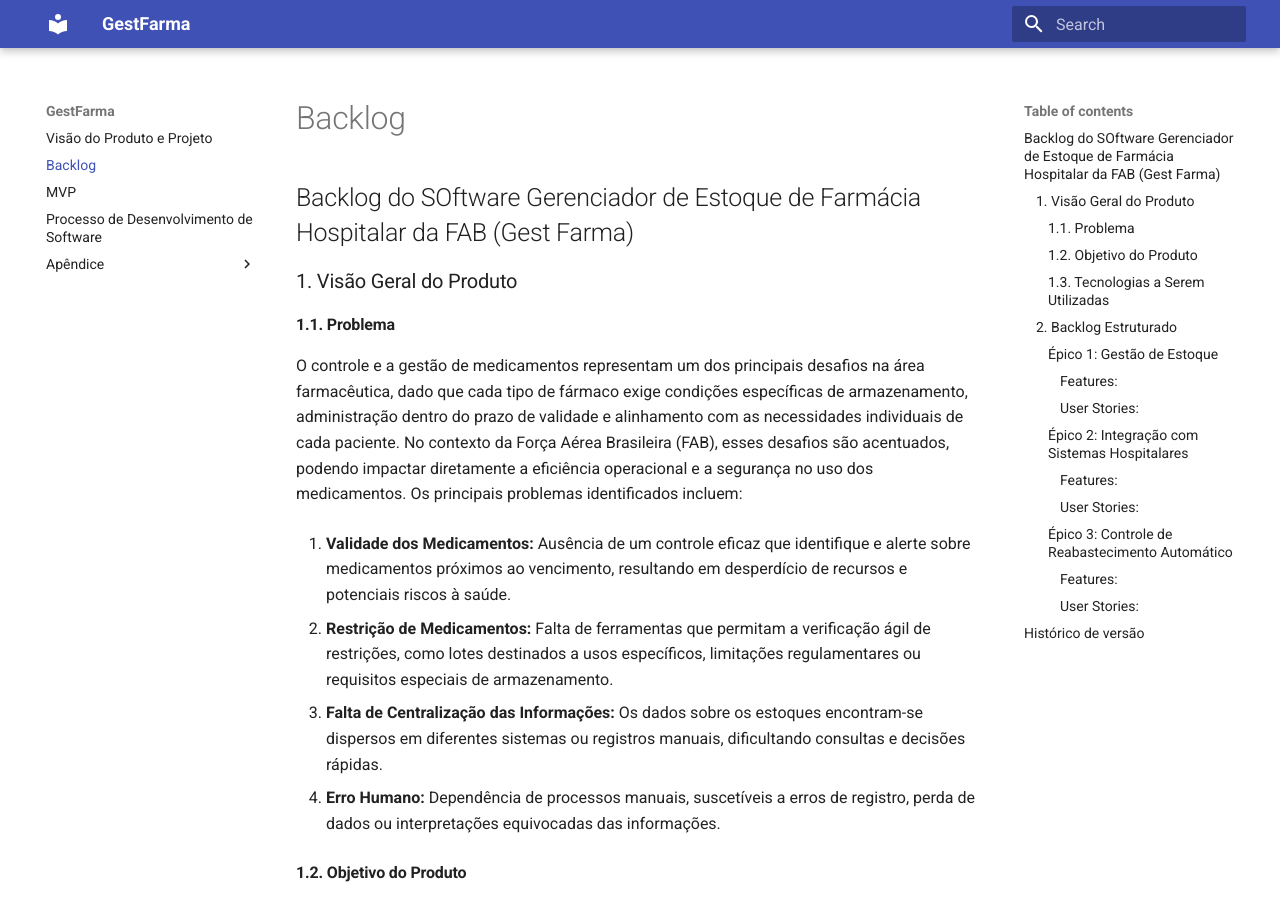
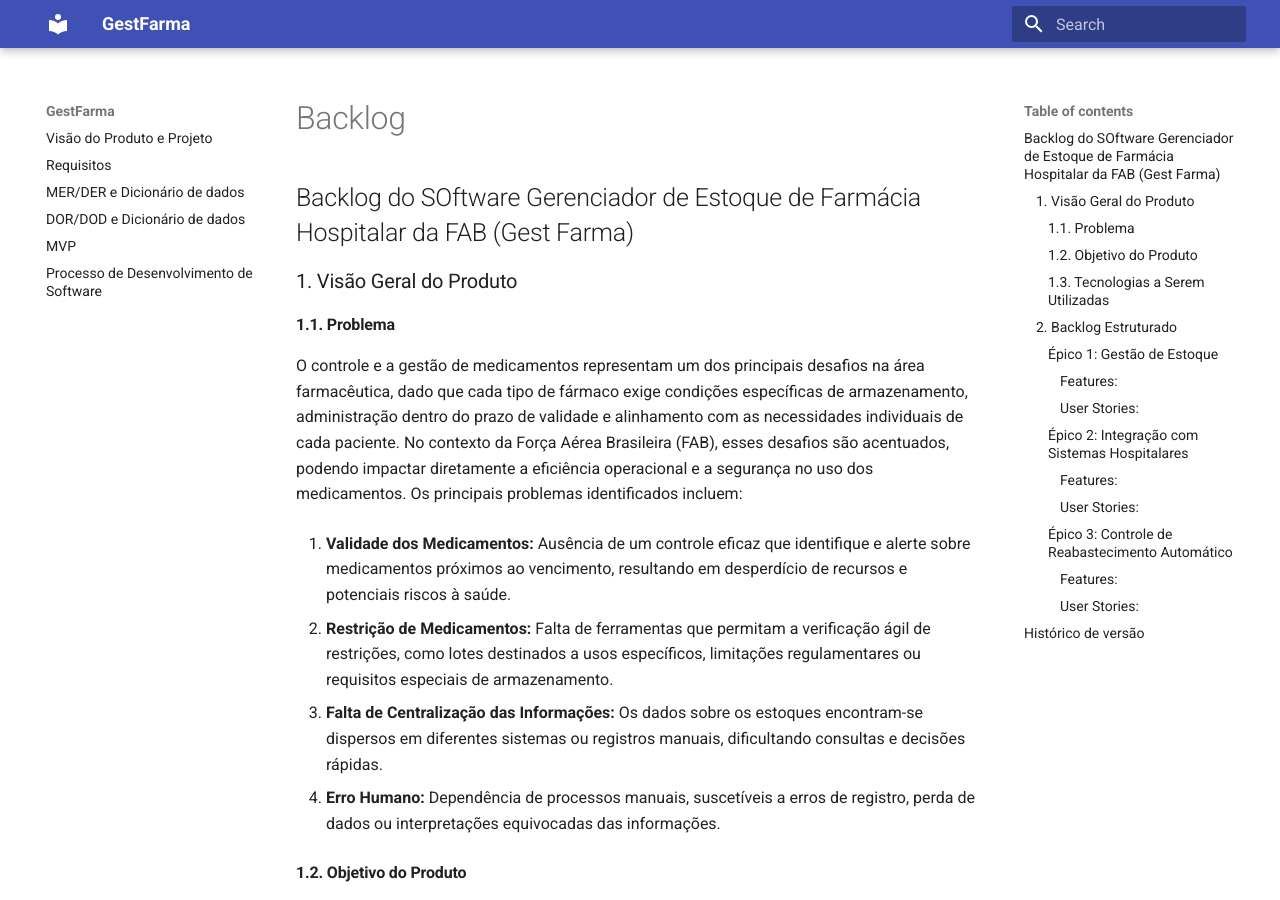
Before and after one commit to FGA-REQ/2024.2-Requisitores, an MkDocs documentation site: the page built from docs/visao-projeto-produto/backlog.md, in a window 1280 px wide and 900 px high. Built offline with MkDocs 1.6.1 and Material for MkDocs 9.7.7, drawn with Linux system fonts in a browser that asks for light colours.

Commit message:
Update mkdocs.yml

```diff
--- a/mkdocs.yml
+++ b/mkdocs.yml
@@ -2,13 +2,11 @@ site_name: GestFarma
 
 nav:
   - Visão do Produto e Projeto: "visao-projeto-produto/visaoprojetoproduto.md"
-  - Backlog: "visao-projeto-produto/backlog.md"
+  - Requisitos: "visao-projeto-produto/regrasdenegocio.md"
+  - MER/DER e Dicionário de dados: "visao-projeto-produto/der.md"
+  - DOR/DOD e Dicionário de dados: "visao-projeto-produto/dor-dod.md"
   - MVP: "visao-projeto-produto/mvp.md"
   - Processo de Desenvolvimento de Software: "processo-de-desenvolvimento-de-software/diagrama.md"
 
-  - Apêndice:
-      - Regras de Negócio: "visao-projeto-produto/regrasdenegocio.md"
-      - MER/DER e Dicionário de dados: "visao-projeto-produto/der.md"
-
 theme:
   name: material
```
